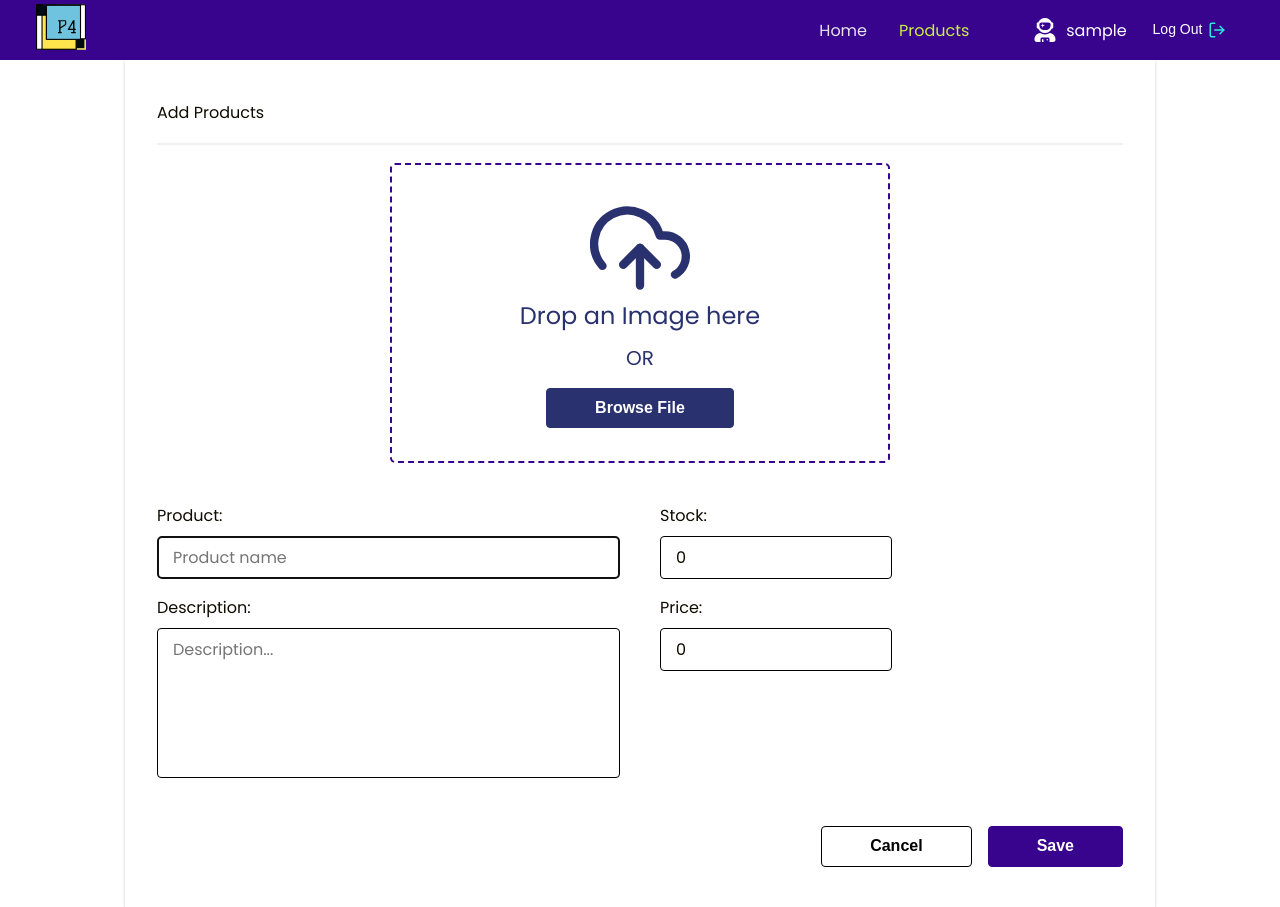
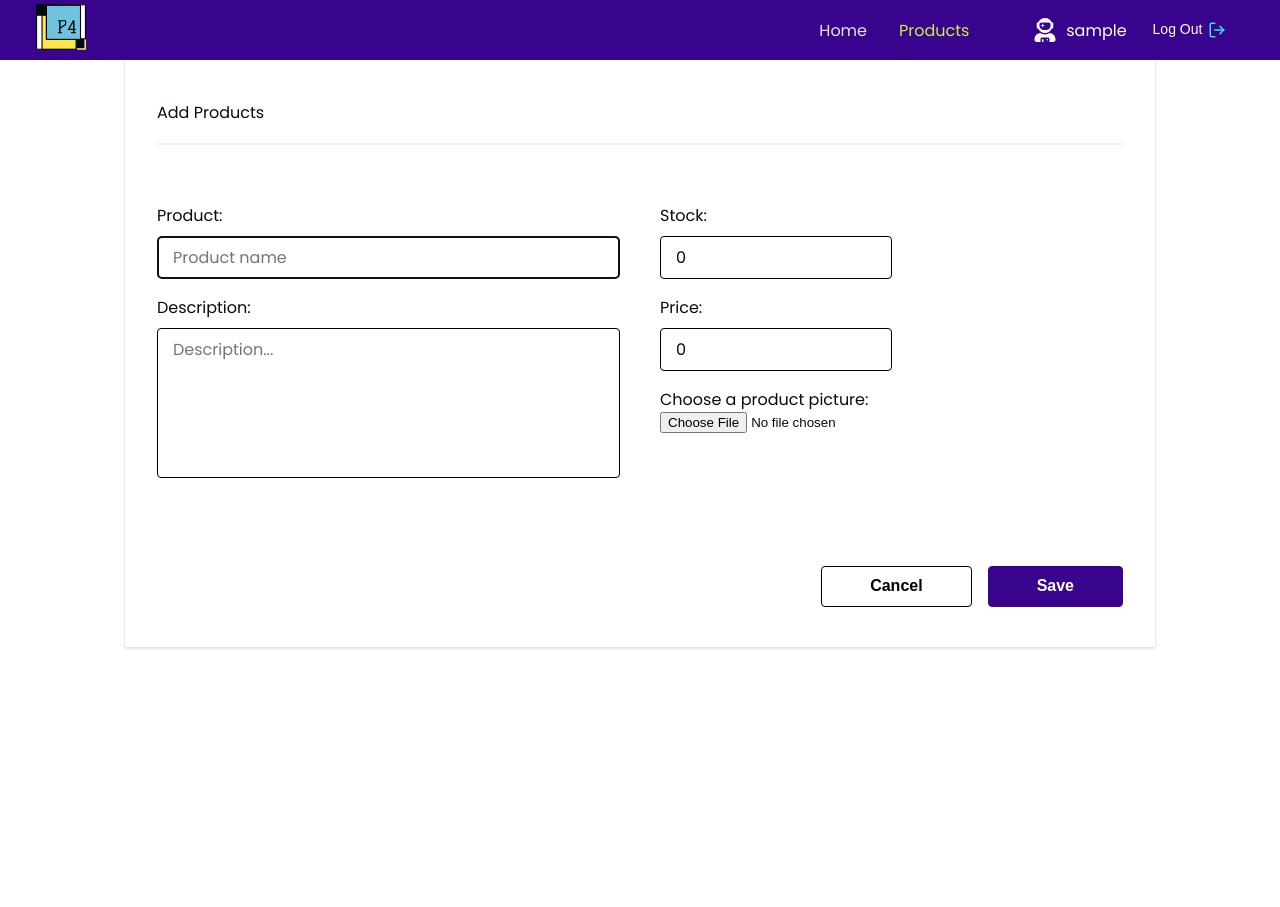
Before and after one commit to joequich/project4, a React (Create React App) app in the folder client/: page /products/add in a window 1280 px wide. After the commit the page ends 800 px from the top, so only its background shows below. Built offline with nearby package versions, Linux system fonts and the light colour scheme; sample sign-in values are in the browser's storage.

Commit message:
feat: remove upload component

```diff
--- a/client/src/pages/products/ProductsManagePage.tsx
+++ b/client/src/pages/products/ProductsManagePage.tsx
@@ -1,70 +1,48 @@
-import React, { useCallback, useEffect, useState } from 'react';
+import React, { ChangeEvent, useCallback, useEffect, useState } from 'react';
 import { validateProductFields } from '../../helpers/validate-fields';
 import { useForm } from '../../hooks/useForm';
 import { IErrorFormAddProduct, IFormAddProduct } from '../../interfaces/Forms';
-import { useDropzone, DropzoneOptions } from 'react-dropzone';
-import { FiUploadCloud as UploadCloudIcon } from 'react-icons/fi';
-import toast from 'react-hot-toast';
+// import toast from 'react-hot-toast';
 
 export const ProductsManagePage = () => {
-    const handleAddProduct = () => {
-        console.log(formValues);
+    const handleAddProduct = async() => {
+        console.log(formValues)
+        // try {
+        //     const data = new FormData();
+        //     formValues['product'] && data.append('name', formValues['product'])
+        //     formValues['description'] && data.append('description', formValues['description'])
+        //     formValues['stock'] && data.append('stock', formValues['stock'])
+        //     formValues['price'] && data.append('price', formValues['price'])
+        //     image && data.append('image', image)
+        //     // const response = await client.post('/products');
+        // } catch (err) {
+        //     console.log(err);
+        // }
     };
+
+    const handleImage = (e: ChangeEvent<HTMLInputElement>) => {
+        const files = e.target.files;
+
+        if(!files) return;
+
+        setImage(files[0]);
+    }
 
     const { values: formValues, handleChange, handleSubmit, errors } = useForm(
         {
             product: '',
             description: '',
-            stock: 0,
-            price: 0,
+            stock: '0',
+            price: '0',
         },
         handleAddProduct,
         validateProductFields
     );
 
+    const [image, setImage] = useState<File>();
+
     const { product, description, stock, price, } = formValues as IFormAddProduct;
     const errorsForm = errors as IErrorFormAddProduct;
-
-    interface IFile {
-        preview: string;
-        name: string;
-    }
-
-    const [files, setFiles] = useState<IFile[]>([]);
-    const onDrop = useCallback((acceptedFiles, fileRejections) => {
-        console.log(acceptedFiles);
-        setFiles(
-            acceptedFiles.map((file: any) =>
-                Object.assign(file, { preview: URL.createObjectURL(file) })
-            )
-        );
-
-        fileRejections.forEach((file: any) =>
-            file.errors.forEach((err: any) => toast.error(err.message))
-        );
-    }, []);
-
-    const options: DropzoneOptions = {
-        accept: 'image/*',
-        onDrop,
-        noClick: true,
-        noKeyboard: true,
-        maxFiles: 1,
-        multiple: false,
-    };
-
-    const { getRootProps, getInputProps, open } = useDropzone(options);
-
-    const thumbs = files.map((file, idx) => (
-        <img key={idx} alt="aaa" src={file.preview} className="dropzone-img" />
-    ));
-    useEffect(
-        () => () => {
-            // Make sure to revoke the data uris to avoid memory leaks
-            files.forEach(file => URL.revokeObjectURL(file.preview));
-        },
-        [files]
-    );
 
     return (
         <div className="products-container">
@@ -72,35 +50,8 @@ export const ProductsManagePage = () => {
                 <span className="products-header__title">Add Products</span>
                 <hr />
             </div>
+            <form onSubmit={handleSubmit} className="forms-group mt-md">
 
-            <div
-                className={
-                    thumbs.length === 0
-                        ? 'dropzone-area'
-                        : 'dropzone-area active'
-                }
-                {...getRootProps()}
-            >
-                <input {...getInputProps()} />
-                {thumbs.length === 0 ? (
-                    <>
-                        <UploadCloudIcon size={100} color="" />
-                        <header>Drop an Image here</header>
-                        <span>OR</span>
-                        <button
-                            type="button"
-                            className="btn btn-upload"
-                            onClick={open}
-                        >
-                            Browse File
-                        </button>
-                    </>
-                ) : (
-                    thumbs
-                )}
-            </div>
-
-            <form onSubmit={handleSubmit} className="forms-group mt-md">
                 <div className="row-grid">
                     <div className="col">
                         <div className="input-wrapper mb-sm">
@@ -177,6 +128,18 @@ export const ProductsManagePage = () => {
                                 </p>
                             ) : null}
                         </div>
+                        <div className="input-wrapper mb-sm">
+                            <label htmlFor="image">Choose a product picture:</label>
+                            <input
+                                type="file"
+                                id="image"
+                                name="image"
+                                accept="image/png, image/jpeg"
+                                onChange={handleImage}
+                            />
+                        </div>
+                    </div>
+                    <div className="col-50">
                     </div>
                 </div>
                 <div className="products-btn mt-sm mb-md">
--- a/client/src/redux/auth/authAction.ts
+++ b/client/src/redux/auth/authAction.ts
@@ -6,7 +6,7 @@ interface ValidationErrors {
 }
 
 const client = axios.create({
-    baseURL: 'http://localhost:7000/api'
+    baseURL: 'http://localhost:3030/api'
 });
 
 export const login = createAsyncThunk(
```
Also changed, not shown: client/package.json (+34 -25 lines), client/src/config/axios.ts (added, +38 -0 lines), 1 other file (tests, documents, lock files or other folders).
